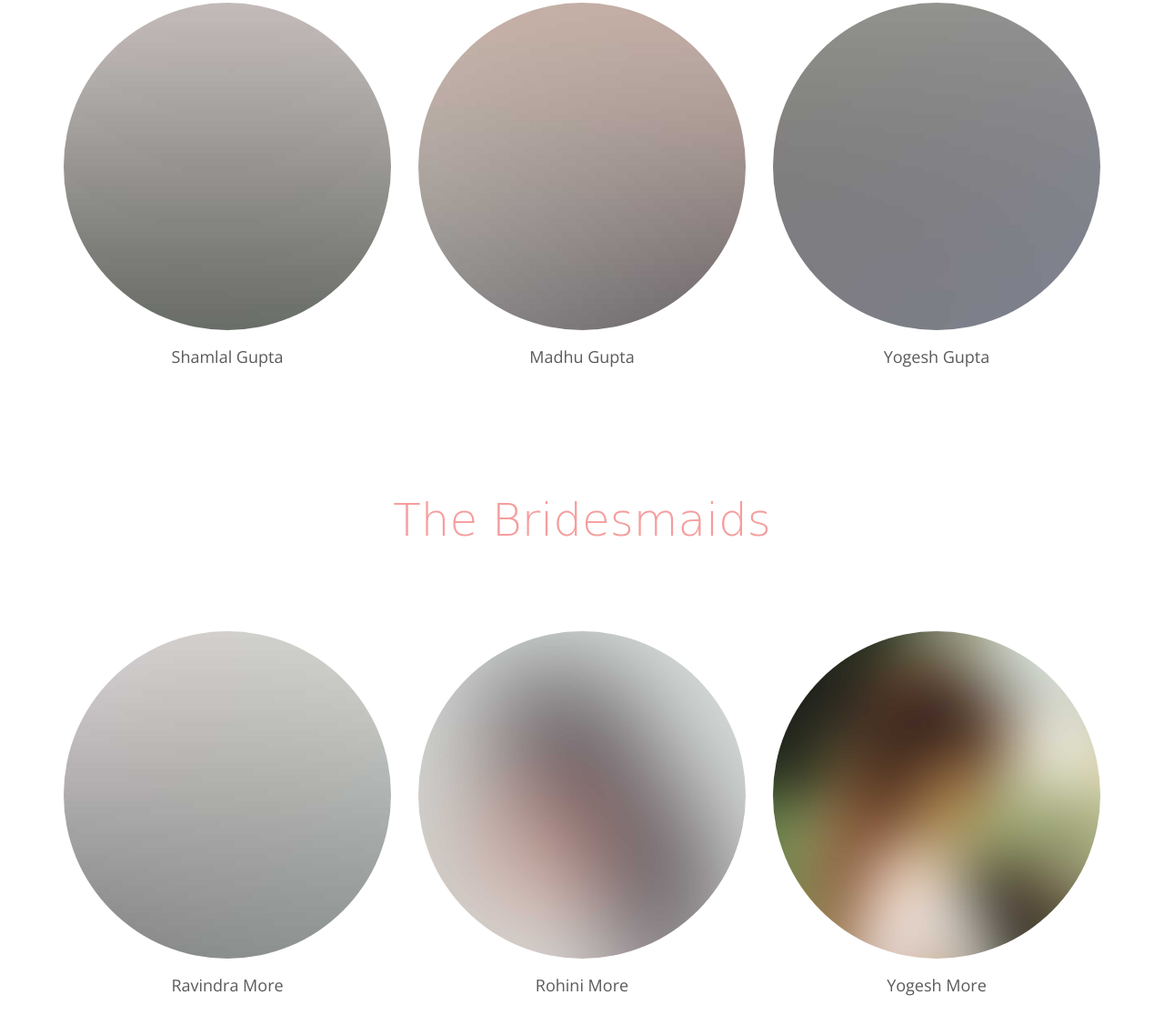
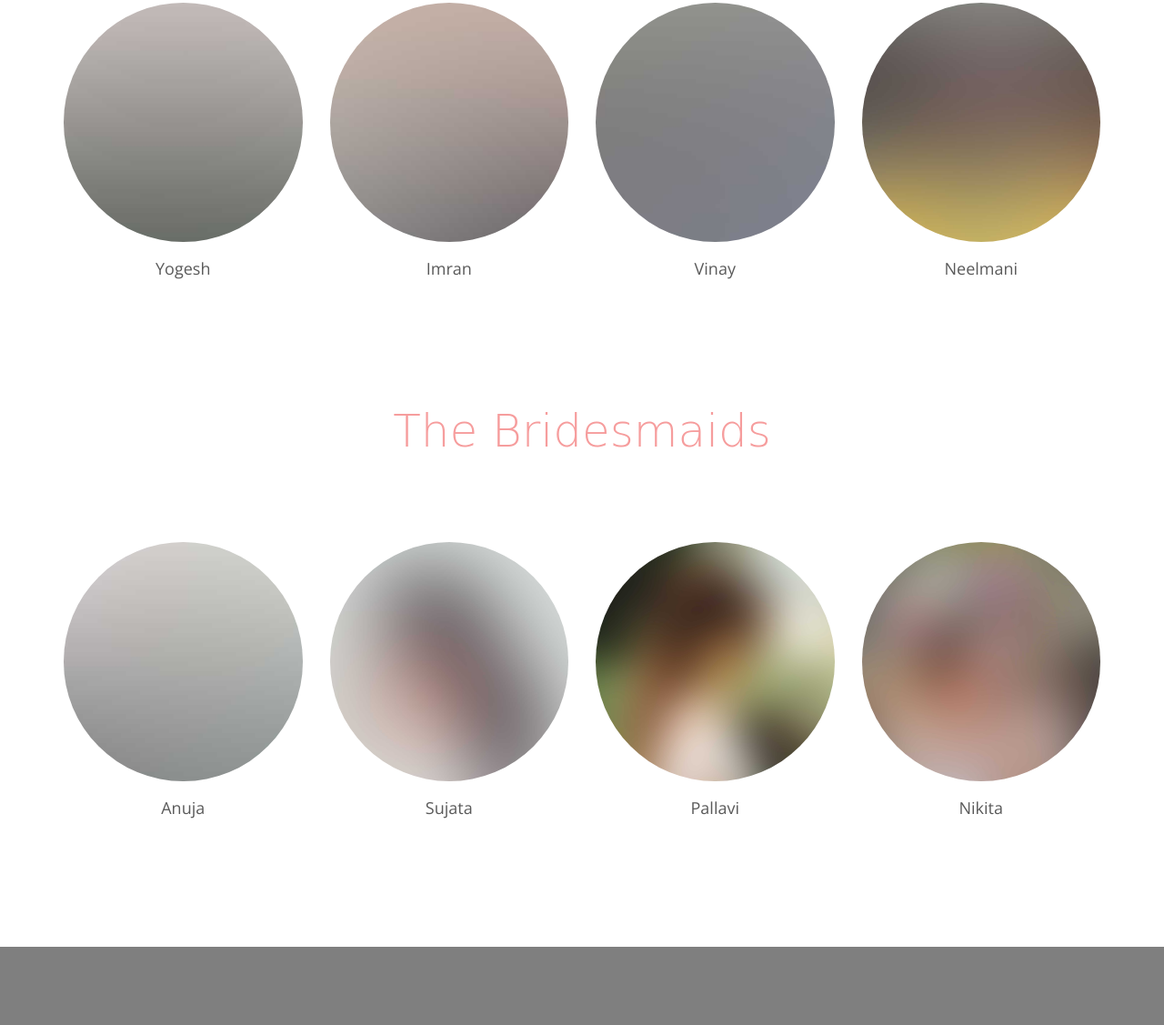
Before and after one commit to dimatrixinfomedia/niket1994gupta.github.io, a website: page guest.html in a window 1280 px wide. Shown: the part 1156-2283 px from the top of the page at 91% size. Drawn offline with nearby package versions, Linux system fonts and the light colour scheme; some packages are replaced by stand-ins of ours; no server answers; files whose address does not match are found by name; a web font is replaced by a local one.

Commit message:
NameChange

```diff
--- a/guest.html
+++ b/guest.html
@@ -128,30 +128,30 @@
 					</div>
 				</div>
 				<div class="row row-bottom-padded-lg">
-					<div class="col-md-4 text-center animate-box">
+					<div class="col-md-3 text-center animate-box">
 						<div class="groom-men">
 							<img src="images/groom-men-1.jpg" class="img-responsive" alt="Free HTML5 Bootstrap Template by FreeHTML5.co">
-							<h3>Shamlal Gupta</h3>
+							<h3>Yogesh</h3>
 						</div>
 					</div>
-					<div class="col-md-4 text-center animate-box">
+					<div class="col-md-3 text-center animate-box">
 						<div class="groom-men">
 							<img src="images/groom-men-2.jpg" class="img-responsive" alt="Free HTML5 Bootstrap Template by FreeHTML5.co">
-							<h3>Madhu Gupta</h3>
+							<h3>Imran</h3>
 						</div>
 					</div>
-					<div class="col-md-4 text-center animate-box">
+					<div class="col-md-3 text-center animate-box">
 						<div class="groom-men">
 							<img src="images/groom-men-3.jpg" class="img-responsive" alt="Free HTML5 Bootstrap Template by FreeHTML5.co">
-							<h3>Yogesh Gupta</h3>
+							<h3>Vinay</h3>
 						</div>
 					</div>
-					<!-- <div class="col-md-3 text-center animate-box">
+					<div class="col-md-3 text-center animate-box">
 						<div class="groom-men">
 							<img src="images/groom-men-4.jpg" class="img-responsive" alt="Free HTML5 Bootstrap Template by FreeHTML5.co">
-							<h3>Blake Haste</h3>
+							<h3>Neelmani</h3>
 						</div>
-					</div> -->
+					</div>
 				</div>
 				<div class="row animate-box">
 					<div class="col-md-8 col-md-offset-2 text-center heading-section">
@@ -159,30 +159,30 @@
 					</div>
 				</div>
 				<div class="row">
-					<div class="col-md-4 text-center animate-box">
+					<div class="col-md-3 text-center animate-box">
 						<div class="groom-men">
 							<img src="images/bridesmaid-1.jpg" class="img-responsive" alt="Free HTML5 Bootstrap Template by FreeHTML5.co">
-							<h3>Ravindra More</h3>
+							<h3>Anuja</h3>
 						</div>
 					</div>
-					<div class="col-md-4 text-center animate-box">
+					<div class="col-md-3 text-center animate-box">
 						<div class="groom-men">
 							<img src="images/bridesmaid-2.jpg" class="img-responsive" alt="Free HTML5 Bootstrap Template by FreeHTML5.co">
-							<h3>Rohini More</h3>
+							<h3>Sujata</h3>
 						</div>
 					</div>
-					<div class="col-md-4 text-center animate-box">
+					<div class="col-md-3 text-center animate-box">
 						<div class="groom-men">
 							<img src="images/bridesmaid-3.jpg" class="img-responsive" alt="Free HTML5 Bootstrap Template by FreeHTML5.co">
-							<h3>Yogesh More</h3>
+							<h3>Pallavi</h3>
 						</div>
 					</div>
-					<!-- <div class="col-md-3 text-center animate-box">
+					<div class="col-md-3 text-center animate-box">
 						<div class="groom-men">
 							<img src="images/bridesmaid-4.jpg" class="img-responsive" alt="Free HTML5 Bootstrap Template by FreeHTML5.co">
-							<h3>Blake Haste</h3>
+							<h3>Nikita</h3>
 						</div>
-					</div> -->
+					</div>
 				</div>
 			</div>
 		</div>
```
